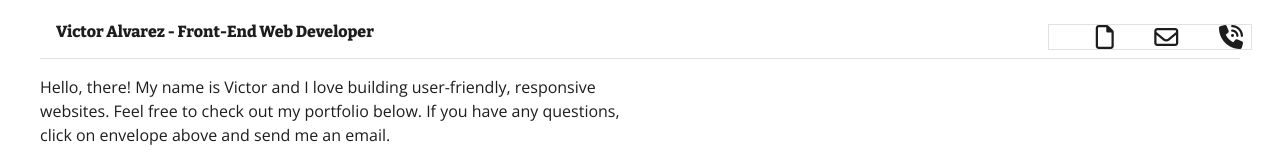
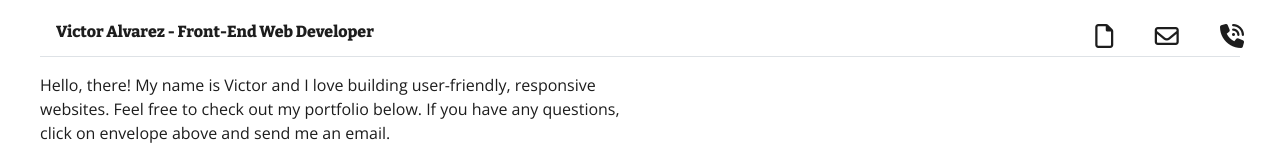
Before and after one commit to victoralvarez84/portfolio, a plain HTML site: page index.html in a window 1280 px wide. Shown: the top 160 px of the page. Drawn offline with nearby package versions, Linux system fonts and the light colour scheme; some icons are missing.

Commit message:
Update index.html

```diff
--- a/index.html
+++ b/index.html
@@ -21,7 +21,7 @@
               </a>
             </div>
 
-            <div class="col-4 col-sm-3 col-md-2 p-0 m-0 pt-2 pt-sm-0 pe-2 d-flex flex-row align-items-center justify-content-end border">
+            <div class="col-4 col-sm-3 col-md-2 p-0 m-0 pt-2 pt-sm-0 pe-2 d-flex flex-row align-items-center justify-content-end">
               <a class="navbar-brand  p-0 m-0 d-flex justify-content-start justify-content-sm-end" href="Victor-Alvarez-2023.pdf" alt="email" target="_blank" title="" download><i class="fa-regular fa-file"></i></a>
               <a class="navbar-brand  p-0 m-0 d-flex justify-content-start justify-content-sm-end" href="mailto:victoralvareztech@gmail.com" alt="email" target="_blank"><i class="fa-regular fa-envelope"></i></a>
               <a class="navbar-brand  p-0 m-0 d-flex justify-content-start justify-content-sm-end" href="tel:7274125500" alt="phone" target="_blank"><i class="fa-solid fa-phone-volume"></i></a>
```
